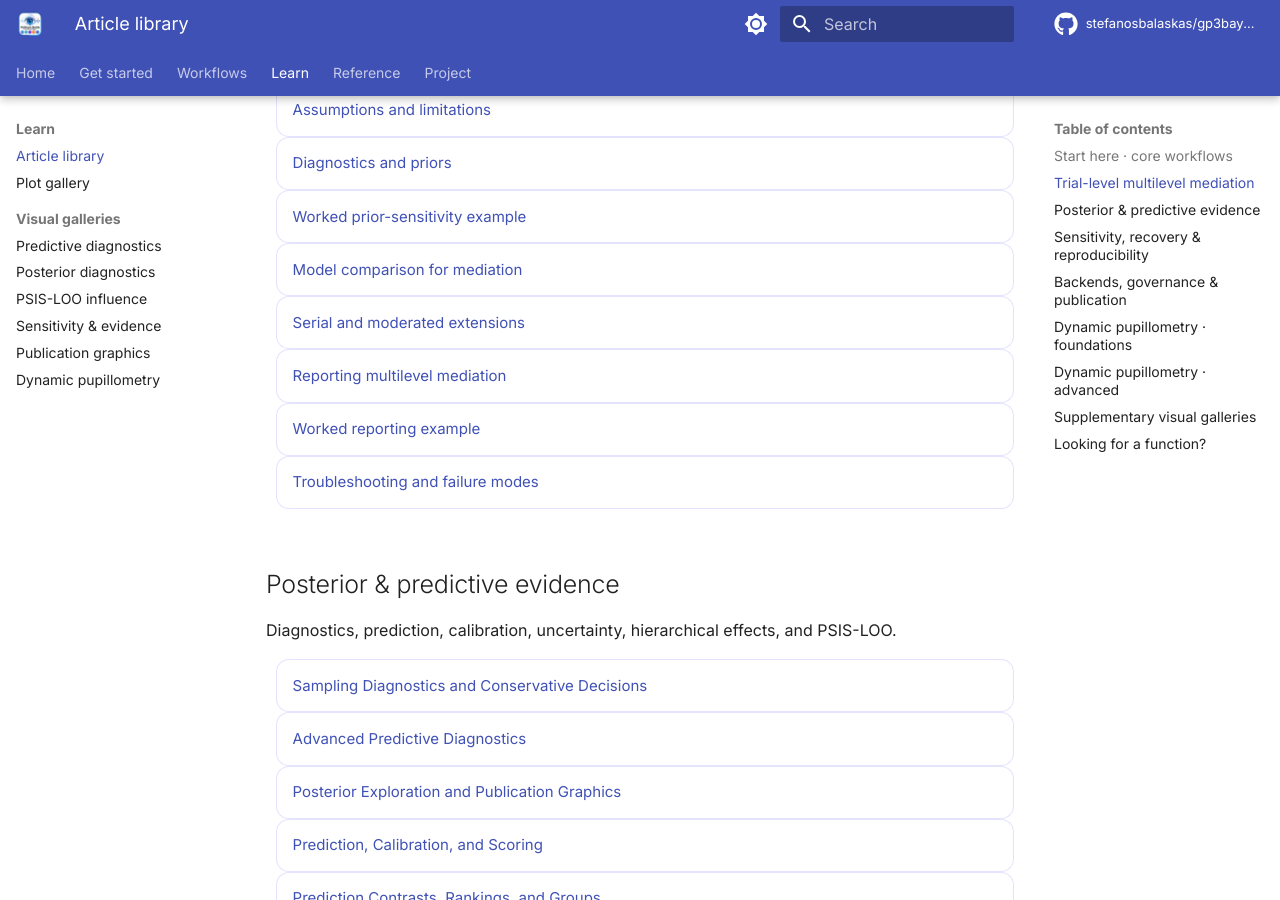
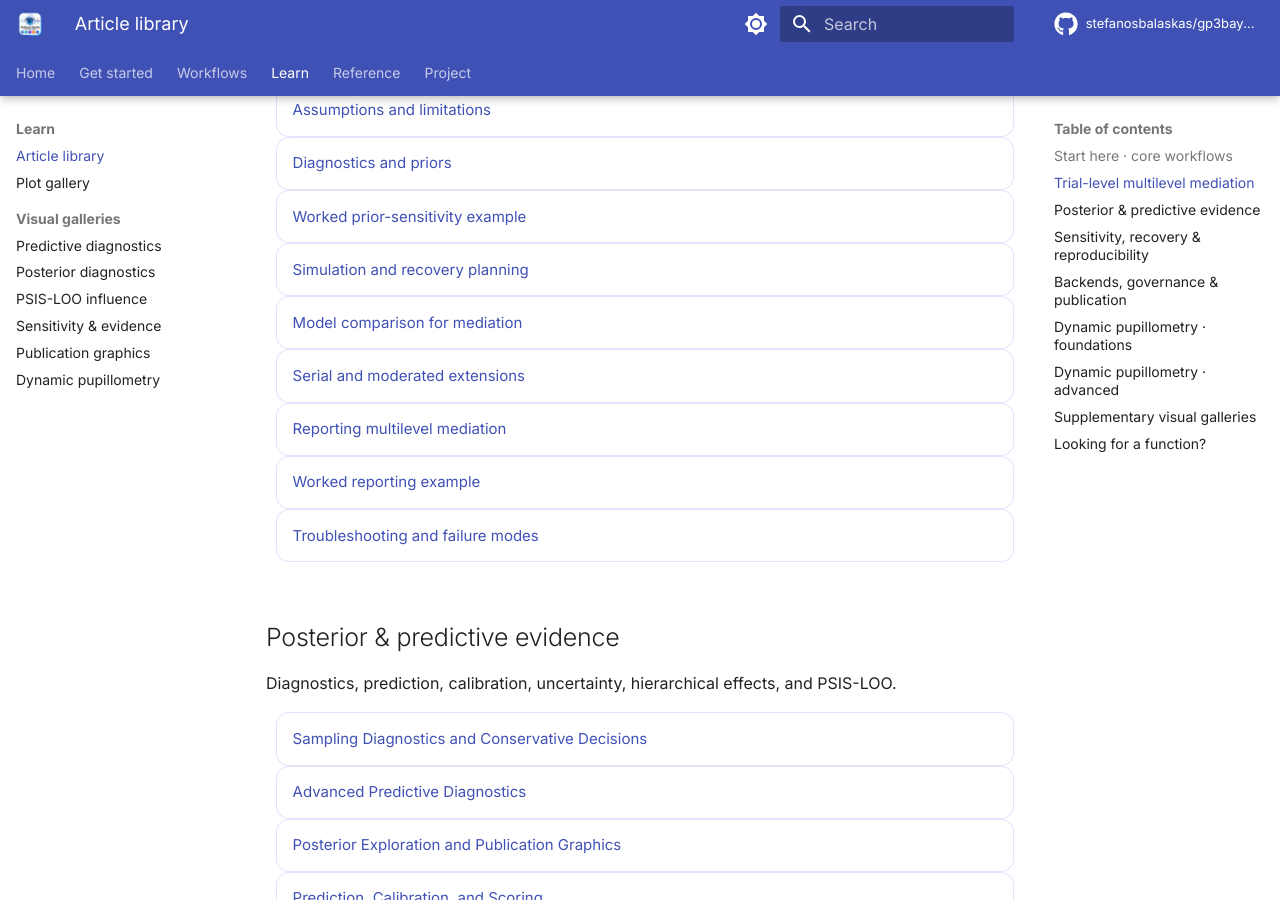
Before and after one commit to stefanosbalaskas/gp3bayespy, an MkDocs documentation site: the page built from docs/articles/index.md, in a window 1280 px wide and 900 px high, scrolled down 1612 px. Built offline with MkDocs 1.6.1 and Material for MkDocs 9.7.7, drawn with Linux system fonts in a browser that asks for light colours; comment, search, counter and statistics services are not loaded.

Commit message:
docs: surface mediation recovery guide

```diff
--- a/docs/articles/index.md
+++ b/docs/articles/index.md
@@ -42,6 +42,7 @@ Repeated-measures mechanism models that keep within- and between-participant pat
 - [Assumptions and limitations](multilevel-mediation/assumptions-and-limitations.md)
 - [Diagnostics and priors](multilevel-mediation/diagnostics-and-priors.md)
 - [Worked prior-sensitivity example](multilevel-mediation/prior-sensitivity-worked-example.md)
+- [Simulation and recovery planning](multilevel-mediation/simulation-and-recovery.md)
 - [Model comparison for mediation](multilevel-mediation/model-comparison.md)
 - [Serial and moderated extensions](multilevel-mediation/serial-and-moderated.md)
 - [Reporting multilevel mediation](multilevel-mediation/reporting.md)
```
